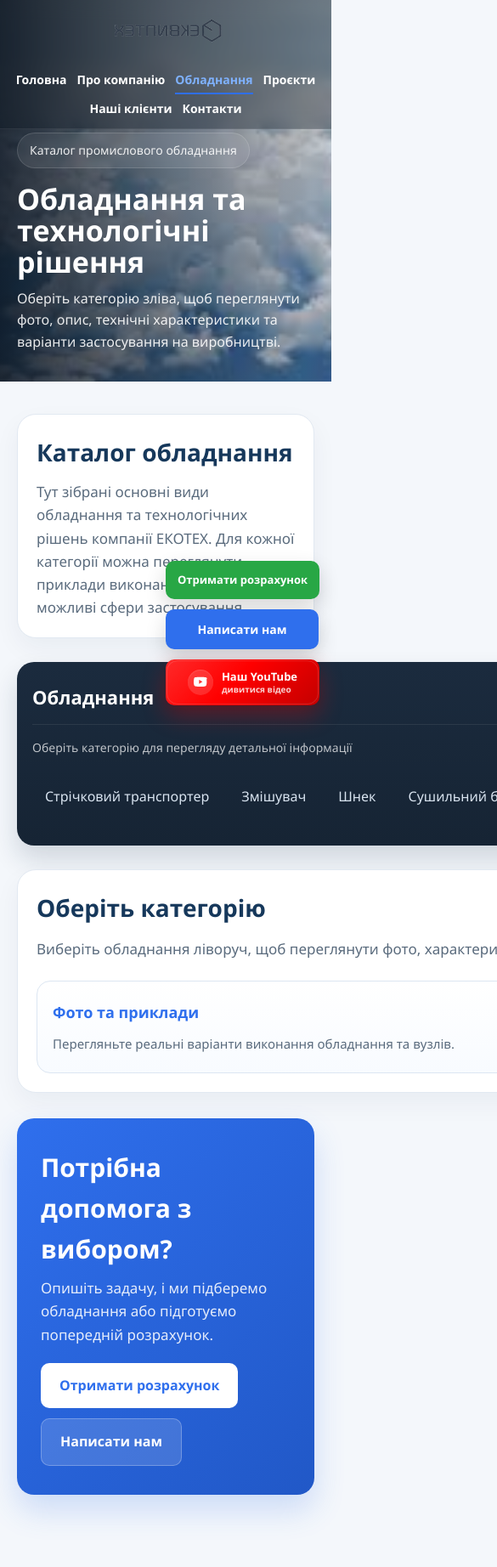
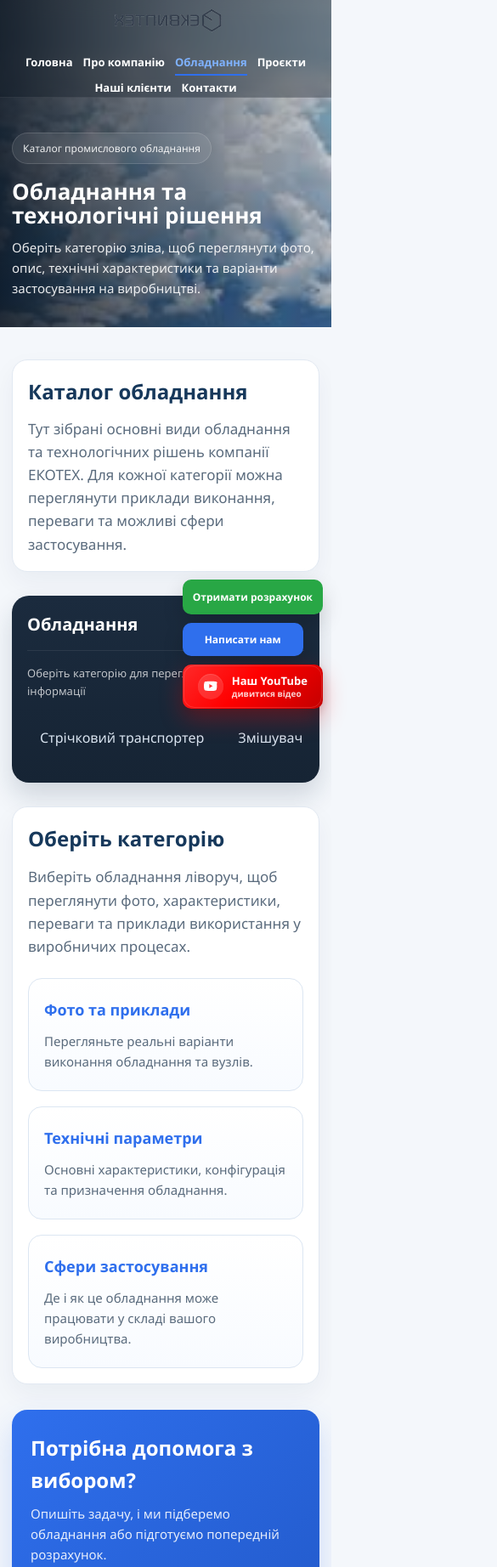
Before and after one commit to Bohdan2134/Ekoteh, a plain HTML site: page equipment.html in a window 390 px wide. Shown: the top 1844 px of the page at 85% size, 585 px wide, since content can reach past the window. Drawn offline with Linux system fonts and the light colour scheme.

Commit message:
Update equipment.html

```diff
--- a/equipment.html
+++ b/equipment.html
@@ -32,6 +32,12 @@ body {
     background: var(--light);
     color: var(--text);
     line-height: 1.6;
+    overflow-x: hidden;
+}
+
+img,
+video {
+    max-width: 100%;
 }
 
 .container {
@@ -49,6 +55,7 @@ body {
     width: 100%;
     background: rgba(10, 20, 34, 0.35);
     backdrop-filter: blur(10px);
+    -webkit-backdrop-filter: blur(10px);
     z-index: 999;
     transition: 0.3s ease;
     border-bottom: 1px solid rgba(255,255,255,0.08);
@@ -68,6 +75,10 @@ body {
     min-height: 78px;
 }
 
+.header-logo {
+    flex: 0 0 auto;
+}
+
 .header-logo img {
     width: 155px;
     display: block;
@@ -78,6 +89,7 @@ body {
     align-items: center;
     gap: 28px;
     flex-wrap: wrap;
+    min-width: 0;
 }
 
 .header-nav a {
@@ -86,6 +98,7 @@ body {
     font-weight: 600;
     position: relative;
     transition: 0.3s ease;
+    white-space: nowrap;
 }
 
 .header-nav a::after {
@@ -150,12 +163,14 @@ body {
     font-size: 14px;
     margin-bottom: 18px;
     backdrop-filter: blur(4px);
+    -webkit-backdrop-filter: blur(4px);
 }
 
 .hero-inner h1 {
     margin: 0 0 12px;
     font-size: 50px;
     line-height: 1.08;
+    word-break: break-word;
 }
 
 .hero-inner p {
@@ -193,7 +208,7 @@ body {
 
 .main-layout {
     display: grid;
-    grid-template-columns: 290px 1fr;
+    grid-template-columns: 290px minmax(0, 1fr);
     gap: 28px;
     align-items: start;
 }
@@ -207,6 +222,7 @@ body {
     position: sticky;
     top: 96px;
     box-shadow: 0 16px 30px rgba(17,42,70,0.16);
+    min-width: 0;
 }
 
 .sidebar-title {
@@ -238,6 +254,7 @@ body {
     transition: 0.25s ease;
     font-size: 16px;
     border: 1px solid transparent;
+    word-break: break-word;
 }
 
 .sidebar-nav a:hover {
@@ -266,6 +283,7 @@ body {
     border-radius: 22px;
     padding: 32px;
     box-shadow: 0 12px 30px rgba(17,42,70,0.05);
+    min-width: 0;
 }
 
 .empty-card h2,
@@ -273,6 +291,7 @@ body {
     margin: 0 0 12px;
     font-size: 36px;
     color: var(--primary);
+    word-break: break-word;
 }
 
 .empty-card p,
@@ -296,6 +315,7 @@ body {
     border-radius: 16px;
     padding: 22px 18px;
     transition: 0.3s ease;
+    min-width: 0;
 }
 
 .empty-info:hover {
@@ -318,7 +338,7 @@ body {
 /* PRODUCT */
 .product-top {
     display: grid;
-    grid-template-columns: minmax(320px, 470px) 1fr;
+    grid-template-columns: minmax(320px, 470px) minmax(0, 1fr);
     gap: 30px;
     align-items: start;
 }
@@ -326,6 +346,11 @@ body {
 .product-image-wrap {
     border-radius: 18px;
     background: #eef4fb;
+    min-width: 0;
+}
+
+.product-main {
+    min-width: 0;
 }
 
 .product-main .subtitle {
@@ -368,6 +393,7 @@ body {
     border-radius: 10px;
     padding: 14px 20px;
     transition: 0.3s ease;
+    text-align: center;
 }
 
 .btn-primary {
@@ -394,6 +420,7 @@ body {
 /* INFO */
 .info-section {
     margin-top: 32px;
+    min-width: 0;
 }
 
 .info-section h3 {
@@ -408,6 +435,7 @@ body {
     border: 1px solid var(--border);
     border-radius: 14px;
     overflow: hidden;
+    table-layout: fixed;
 }
 
 .spec-table tr:nth-child(odd) {
@@ -418,6 +446,9 @@ body {
     padding: 14px 16px;
     border-bottom: 1px solid var(--border);
     font-size: 15px;
+    vertical-align: top;
+    word-wrap: break-word;
+    overflow-wrap: break-word;
 }
 
 .spec-table tr:last-child td {
@@ -448,6 +479,7 @@ body {
     border-radius: 16px;
     padding: 22px 18px;
     transition: 0.3s ease;
+    min-width: 0;
 }
 
 .extra-card:hover,
@@ -476,11 +508,13 @@ body {
     overflow: hidden;
     border-radius: 18px;
     background: #eef4fb;
+    width: 100%;
 }
 
 .slider-track {
     display: flex;
     transition: transform 0.7s cubic-bezier(0.4, 0, 0.2, 1);
+    will-change: transform;
 }
 
 .slider-track img,
@@ -513,6 +547,9 @@ body {
     font-size: 20px;
     cursor: pointer;
     z-index: 2;
+    display: flex;
+    align-items: center;
+    justify-content: center;
 }
 
 .slider-btn.prev { left: 12px; }
@@ -523,6 +560,7 @@ body {
     justify-content: center;
     gap: 8px;
     margin-top: 12px;
+    flex-wrap: wrap;
 }
 
 .slider-dot {
@@ -531,6 +569,7 @@ body {
     border-radius: 50%;
     background: #c7d6ea;
     cursor: pointer;
+    flex: 0 0 auto;
 }
 
 .slider-dot.active {
@@ -590,6 +629,7 @@ body {
     padding: 14px 22px;
     border-radius: 10px;
     transition: 0.3s ease;
+    text-align: center;
 }
 
 .btn-white {
@@ -622,6 +662,7 @@ body {
     flex-direction: column;
     gap: 12px;
     z-index: 100;
+    max-width: calc(100vw - 28px);
 }
 
 .floating-buttons a,
@@ -636,6 +677,7 @@ body {
     transition: 0.3s ease;
     text-align: center;
     min-width: 180px;
+    max-width: 100%;
     border: none;
     cursor: pointer;
     font-family: inherit;
@@ -680,6 +722,7 @@ body {
     right: 0;
     bottom: 58px;
     width: 220px;
+    max-width: min(220px, calc(100vw - 28px));
     background: white;
     border-radius: 14px;
     padding: 14px;
@@ -866,7 +909,7 @@ body {
     text-decoration: underline;
 }
 
-/* MOBILE */
+/* TABLET */
 @media (max-width: 1100px) {
     .product-top {
         grid-template-columns: 1fr;
@@ -899,7 +942,137 @@ body {
     }
 }
 
+@media (max-width: 900px) {
+    .header-inner {
+        flex-direction: column;
+        justify-content: center;
+        align-items: center;
+        padding: 12px 0;
+        gap: 12px;
+        min-height: auto;
+    }
+
+    .header-nav {
+        justify-content: center;
+        gap: 16px;
+    }
+
+    .page-hero {
+        padding-top: 118px;
+    }
+
+    .main-layout {
+        grid-template-columns: 1fr;
+    }
+
+    .sidebar {
+        position: static;
+    }
+
+    .sidebar-nav {
+        flex-direction: row;
+        overflow-x: auto;
+        overflow-y: hidden;
+        padding-bottom: 6px;
+        gap: 10px;
+        scroll-snap-type: x proximity;
+        -webkit-overflow-scrolling: touch;
+    }
+
+    .sidebar-nav::-webkit-scrollbar {
+        height: 6px;
+    }
+
+    .sidebar-nav::-webkit-scrollbar-thumb {
+        background: rgba(255,255,255,0.18);
+        border-radius: 999px;
+    }
+
+    .sidebar-nav a {
+        white-space: nowrap;
+        min-width: max-content;
+        flex: 0 0 auto;
+        scroll-snap-align: start;
+    }
+}
+
 @media (max-width: 768px) {
+    .container {
+        padding: 0 16px;
+    }
+
+    .page-hero {
+        min-height: 260px;
+    }
+
+    .hero-inner {
+        padding: 28px 0 34px;
+    }
+
+    .hero-inner h1 {
+        font-size: 34px;
+    }
+
+    .hero-inner p {
+        font-size: 16px;
+    }
+
+    .top-intro,
+    .empty-card,
+    .product-card {
+        padding: 22px;
+        border-radius: 18px;
+    }
+
+    .top-intro h2,
+    .empty-card h2,
+    .product-main h2 {
+        font-size: 28px;
+    }
+
+    .slider-track img,
+    .slider-track video {
+        height: 250px;
+    }
+
+    .product-actions a,
+    .bottom-cta-buttons a {
+        width: 100%;
+    }
+
+    .bottom-cta {
+        padding: 26px 22px;
+        border-radius: 18px;
+    }
+
+    .bottom-cta h3 {
+        font-size: 24px;
+    }
+
+    .bottom-cta p {
+        font-size: 15px;
+    }
+
+    .bottom-cta-buttons {
+        width: 100%;
+    }
+
+    .floating-buttons {
+        right: 14px;
+        bottom: 14px;
+    }
+
+    .floating-buttons a,
+    .floating-buttons button {
+        min-width: 155px;
+        font-size: 13px;
+        padding: 12px 14px;
+    }
+
+    .contact-popup {
+        bottom: 54px;
+    }
+
     .yt-super-btn {
         min-width: 155px;
         padding: 12px 14px;
@@ -926,103 +1099,147 @@ body {
     }
 }
 
-@media (max-width: 900px) {
-    .header-inner {
-        flex-direction: column;
-        justify-content: center;
-        padding: 12px 0;
+@media (max-width: 560px) {
+    .header-logo img {
+        width: 135px;
     }
 
     .header-nav {
-        justify-content: center;
-        gap: 16px;
+        gap: 12px;
+    }
+
+    .header-nav a {
+        font-size: 14px;
     }
 
     .page-hero {
-        padding-top: 118px;
-    }
-
-    .main-layout {
-        grid-template-columns: 1fr;
-    }
-
-    .sidebar {
-        position: static;
-    }
-
-    .sidebar-nav {
-        flex-direction: row;
-        overflow-x: auto;
-        padding-bottom: 6px;
-    }
-
-    .sidebar-nav a {
-        white-space: nowrap;
-        min-width: max-content;
-    }
-}
-
-@media (max-width: 768px) {
-    .page-hero {
-        min-height: 260px;
-    }
-
-    .hero-inner {
-        padding: 28px 0 34px;
+        padding-top: 128px;
+    }
+
+    .hero-badge {
+        font-size: 12px;
+        padding: 8px 12px;
     }
 
     .hero-inner h1 {
-        font-size: 34px;
+        font-size: 29px;
     }
 
     .hero-inner p {
-        font-size: 16px;
+        font-size: 15px;
     }
 
     .top-intro,
     .empty-card,
-    .product-card {
-        padding: 22px;
+    .product-card,
+    .sidebar {
+        padding: 18px;
+    }
+
+    .sidebar-title {
+        font-size: 20px;
+    }
+
+    .sidebar-subtitle {
+        font-size: 13px;
+    }
+
+    .empty-grid,
+    .extra-grid,
+    .application-grid {
+        grid-template-columns: 1fr;
+    }
+
+    .slider-track img,
+    .slider-track video {
+        height: 220px;
+        padding: 8px;
+    }
+
+    .slider-btn {
+        width: 36px;
+        height: 36px;
+        font-size: 18px;
+    }
+
+    .spec-table td {
+        padding: 12px 12px;
+        font-size: 14px;
+    }
+
+    .spec-table td:first-child {
+        width: 40%;
+    }
+
+    .feature-list li {
+        font-size: 15px;
+    }
+
+    .footer {
+        padding: 32px 16px;
+    }
+
+    .footer h4 {
+        font-size: 22px;
+    }
+
+    .footer p {
+        font-size: 15px;
+    }
+}
+
+@media (max-width: 420px) {
+    .container {
+        padding: 0 14px;
+    }
+
+    .header-nav {
+        gap: 10px 12px;
+    }
+
+    .header-nav a {
+        font-size: 13px;
+    }
+
+    .page-hero {
+        min-height: 240px;
+    }
+
+    .hero-inner h1 {
+        font-size: 26px;
     }
 
     .top-intro h2,
     .empty-card h2,
     .product-main h2 {
-        font-size: 28px;
+        font-size: 24px;
     }
 
     .slider-track img,
     .slider-track video {
-        height: 250px;
+        height: 200px;
     }
 
     .floating-buttons {
-        right: 14px;
-        bottom: 14px;
-    }
-
-    .floating-buttons a {
-        min-width: 155px;
-        font-size: 13px;
-        padding: 12px 14px;
-    }
-}
-
-@media (max-width: 560px) {
-    .header-logo img {
-        width: 135px;
-    }
-
-    .header-nav {
-        gap: 12px;
-    }
-
-    .header-nav a {
+        right: 10px;
+        bottom: 10px;
+        gap: 10px;
+    }
+
+    .floating-buttons a,
+    .floating-buttons button,
+    .yt-super-btn {
+        min-width: 142px;
+        padding: 11px 12px;
+        font-size: 12px;
+    }
+
+    .contact-popup {
+        width: 200px;
+    }
+
+    .contact-phone {
         font-size: 14px;
-    }
-
-    .page-hero {
-        padding-top: 128px;
     }
 }
 </style>
@@ -1492,6 +1709,7 @@ document.addEventListener("DOMContentLoaded", function () {
                     </div>
                 </div>
                 ` : ""}
+            </div>
         `;
 
         initSliders();
@@ -1714,7 +1932,7 @@ document.addEventListener("DOMContentLoaded", function () {
             title: "Ланцюговий скребковий транспортер",
             badge: "Закрите транспортування",
             media: [
-                { type: "video", src: "video/transporter.mp4" },
+                { type: "video", src: "video/transporter.mp4" }
             ],
             description: "Ланцюговий скребковий транспортер для переміщення сипучих матеріалів у закритому корпусі.",
             features: [
@@ -1951,8 +2169,6 @@ const processGrid = document.querySelector(".process-grid");
             contactPopup.classList.remove("show");
         });
     }
-
-
 });
 </script>
 
```
Lines whose indentation alone changed are shown as unchanged.
